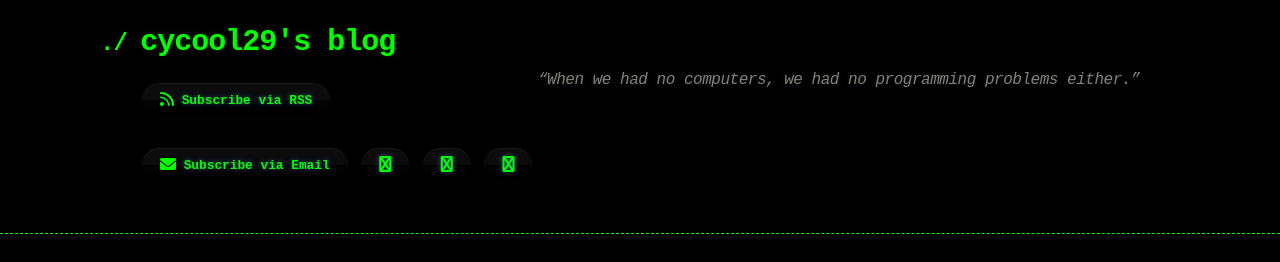
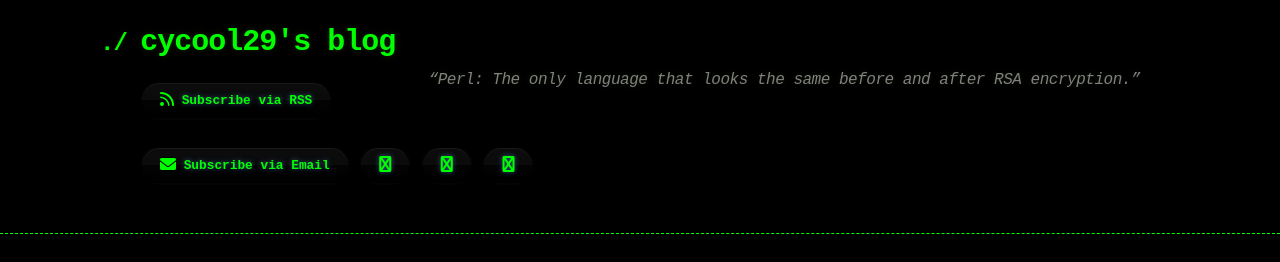
Before and after one commit to cycool29/cycool29.github.io, a Jekyll site: the page built from index.md, in a window 1280 px wide and 900 px high. Shown: the top 262 px of the window. Built offline with Jekyll 4.4.1, drawn with Linux system fonts in a browser that asks for light colours; a style sheet for code colours, icons or effects is not loaded.

Commit message:
Update quotes

```diff
--- a/_config.yml
+++ b/_config.yml
@@ -1,5 +1,5 @@
 title: cycool29's blog
-description: "“When we had no computers, we had no programming problems either.” "
+description: "“Perl: The only language that looks the same before and after RSA encryption.” "
 bio: A high school student. Intermediate in Python, Git, Bash. Learning JavaScript. He/Him. "
 author: cycool29
 url: https://cycool29.github.io
```
